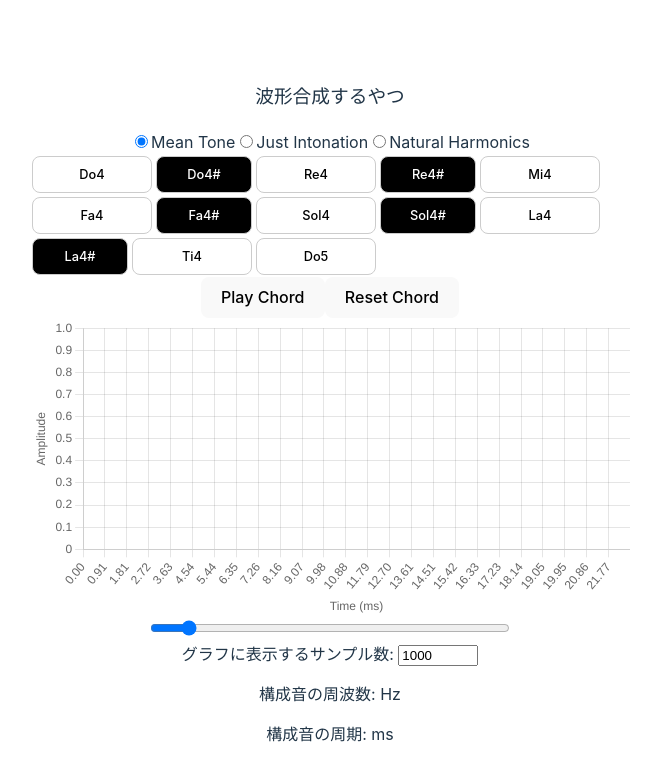
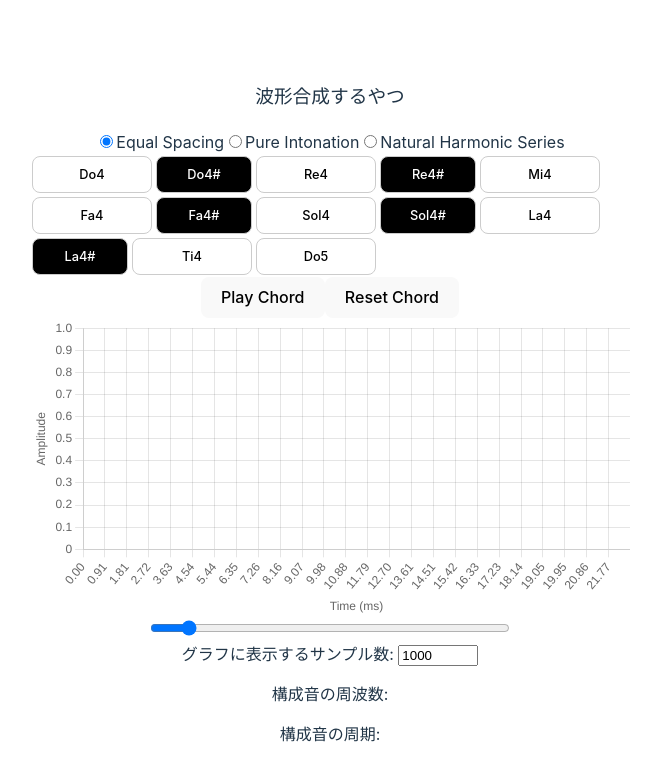
Before and after one commit to y-okii/waveform-synthesizer, a Vue app: page / in a window 1280 px wide. Shown: the top 780 px of the page, without its empty margins (310-971 px from the left). Built offline with nearby package versions, Linux system fonts and the light colour scheme.

Commit message:
chore コメント修正・音律名修正

```diff
--- a/src/components/WaveformSynthesizer.vue
+++ b/src/components/WaveformSynthesizer.vue
@@ -4,12 +4,12 @@
         <h3>波形合成するやつ</h3>
         <!-- 音律選択のラジオボタン -->
         <div>
-            <input type="radio" id="meanTones" value="MeanTone" v-model="toneSystemNameRef">
-            <label for="meanTones">Mean Tone</label>
-            <input type="radio" id="JustIntonation" value="JustIntonation" v-model="toneSystemNameRef">
-            <label for="JustIntonation">Just Intonation</label>
-            <input type="radio" id="NaturalHarmonics" value="NaturalHarmonics" v-model="toneSystemNameRef">
-            <label for="NaturalHarmonics">Natural Harmonics</label>
+            <input type="radio" id="equalSpacing" value="EqualSpacing" v-model="toneSystemNameRef">
+            <label for="EaualSpacing">Equal Spacing</label>
+            <input type="radio" id="pureIntonation" value="PureIntonation" v-model="toneSystemNameRef">
+            <label for="PureIntonation">Pure Intonation</label>
+            <input type="radio" id="NaturalHarmonicSeries" value="NaturalHarmonicSeries" v-model="toneSystemNameRef">
+            <label for="NaturalHarmonicSeries">Natural Harmonic Series</label>
         </div>
         <!-- 音名のトグルボタン -->
         <div class="keyboard">
@@ -37,18 +37,18 @@
         </div>
         <!-- 付帯情報 -->
         <div>
-            <p>構成音の周波数: {{ chordFrequenciesRef.join(' Hz, ') }} Hz</p>
-            <p>構成音の周期: {{ chordPeriodsRef.map((it, _) => it.toFixed(2)).join(' ms, ') }} ms</p>
+            <p>構成音の周波数: {{ chordFrequenciesCmp }} </p>
+            <p>構成音の周期: {{ chordPeriodsCmp }} </p>
         </div>
     </div>
 </template>
 <script lang="ts">
-import { defineComponent, ref, onMounted, watch } from 'vue'
+import { defineComponent, ref, onMounted, watch, computed} from 'vue'
 import { Chord } from '../composable/Chord'
 import { ToneSystem } from '../composable/toneSystems/ToneSystem'
-import { MeanToneSystem } from '../composable/toneSystems/MeanToneSystem'
-import { NaturalHarmonicsSystem } from '../composable/toneSystems/NaturalHarmonicsSystem'
-import { JustIntonationSystem } from '../composable/toneSystems/JustIntonationToneSystem'
+import { EqualSpacingSystem } from '../composable/toneSystems/EqualSpacingSystem'
+import { NaturalHarmonicSeriesSystem } from '../composable/toneSystems/NaturalHarmonicSeriesSystem'
+import { PureIntonationSystem } from '../composable/toneSystems/PureIntonationToneSystem'
 import { ChartManager } from '../composable/ChartManager'
 import { ChordManager } from '../composable/ChordManager'
 import { AudioContextManager } from '../composable/AudioContextManager'
@@ -60,17 +60,20 @@ export default defineComponent({
         /* 変数宣言 */
         // 定数
         const toneSystemList: ToneSystem[] =
-        [new MeanToneSystem(), new JustIntonationSystem(), new NaturalHarmonicsSystem()]
-        const chordManager: ChordManager = new ChordManager(new Chord([], 1)) // 初期値は適当
-
+        [new EqualSpacingSystem(), new PureIntonationSystem(), new NaturalHarmonicSeriesSystem()]
+        const chordManager: ChordManager = new ChordManager(new Chord([], 1)) // 初期値は無音
         // リファレンス
         const canvasRef = ref<HTMLCanvasElement | null>(null) // キャンバス要素のref
         const sampleCountRef = ref<number>(1000) // サンプル数のref
         const chordFrequenciesRef = ref<number[]>([]) // コード構成音の周波数リストのref
         const chordPeriodsRef = ref<number[]>([]) // コード構成音の周期リストのref
         const selectedNotesRef = ref<SelectedNotes>({}) // 選択された音名のフラグ列を管理するオブジェクトのref
-        const toneSystemNameRef = ref<string>('MeanTone') // 選択された音律のref
+        const toneSystemNameRef = ref<string>('EqualSpacing') // 選択された音律のref
         const availableNotesRef = ref<string[]>(toneSystemList[0].getToneNameList()) // 選択可能な音名のリストのref
+
+        // 表示用のcomputed()
+        const chordFrequenciesCmp = computed(() => chordFrequenciesRef.value.map((it, _) => it.toFixed(2) + ' Hz').join(', ').trim())
+        const chordPeriodsCmp = computed(() => chordPeriodsRef.value.map((it, _) => it.toFixed(2) + ' ms').join(', ').trim())
 
         /* watch */
         // sampleCountの変更を監視
@@ -146,6 +149,7 @@ export default defineComponent({
             const newChord = new Chord(chordFrequenciesRef.value, 1)
             // 選択された音名に対応する周期を表示用に取得
             chordPeriodsRef.value = newChord.periods
+            // 波形データを再生成
             chordManager.updateAudioBuffer(newChord)
             // グラフを再描画
             ChartManager.drawChart(canvasRef.value, chordManager.getSoundDataForChart(sampleCountRef.value))
@@ -164,6 +168,9 @@ export default defineComponent({
             selectedNotesRef,
             toneSystemNameRef,
             availableNotesRef,
+            // コンピューテッド
+            chordFrequenciesCmp,
+            chordPeriodsCmp,
             // 画面の修飾用メソッド
             isWhiteKey,
         }
--- a/src/composable/toneSystems/MeanToneSystem.ts
+++ b/src/composable/toneSystems/EqualSpacingSystem.ts
@@ -1,6 +1,6 @@
 import { ToneSystem } from './ToneSystem'
-export class MeanToneSystem implements ToneSystem  {
-    name = 'MeanTone'
+export class EqualSpacingSystem implements ToneSystem  {
+    name = 'EqualSpacing'
     tonesList = [
         { toneName: 'Do4', frequency: 261.63 },
         { toneName: 'Do4#', frequency: 277.18 },
--- a/src/composable/toneSystems/NaturalHarmonicsSystem.ts
+++ b/src/composable/toneSystems/NaturalHarmonicSeriesSystem.ts
@@ -1,6 +1,6 @@
 import { ToneSystem } from './ToneSystem';
-export class NaturalHarmonicsSystem implements ToneSystem  {
-    name = 'NaturalHarmonics'
+export class NaturalHarmonicSeriesSystem implements ToneSystem  {
+    name = 'NaturalHarmonicSeries'
     tonesList = [
         { toneName: 'Do4', frequency: 261.63 },
         { toneName: 'Do5', frequency: 523.26 },
--- a/src/composable/toneSystems/JustIntonationToneSystem.ts
+++ b/src/composable/toneSystems/PureIntonationToneSystem.ts
@@ -1,6 +1,6 @@
 import { ToneSystem } from './ToneSystem';
-export class JustIntonationSystem implements ToneSystem  {
-    name = 'JustIntonation'
+export class PureIntonationSystem implements ToneSystem  {
+    name = 'PureIntonation'
     tonesList = [
         { toneName: 'Do4', frequency: 261.63 },
         { toneName: 'Re4', frequency: 294.33 },
```
